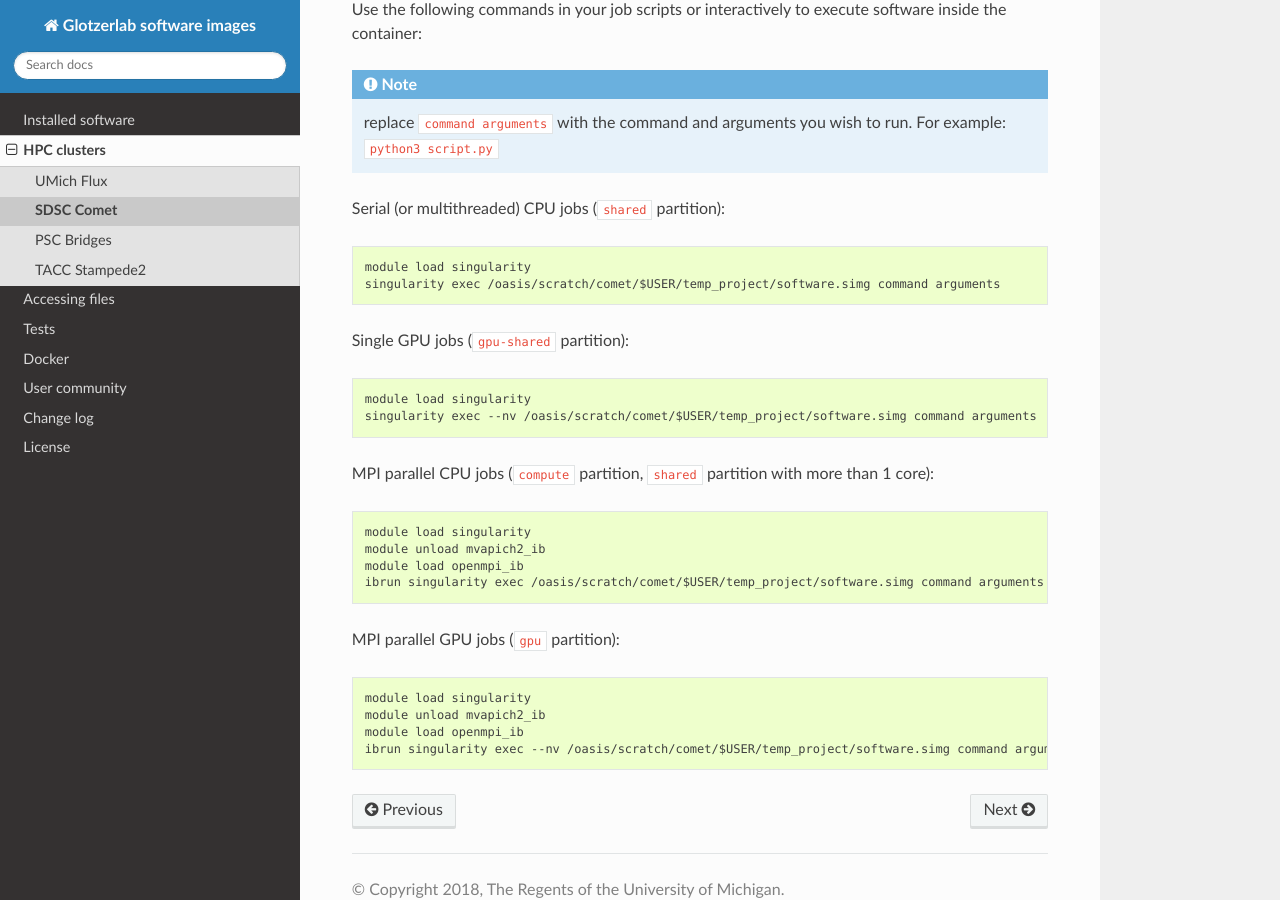
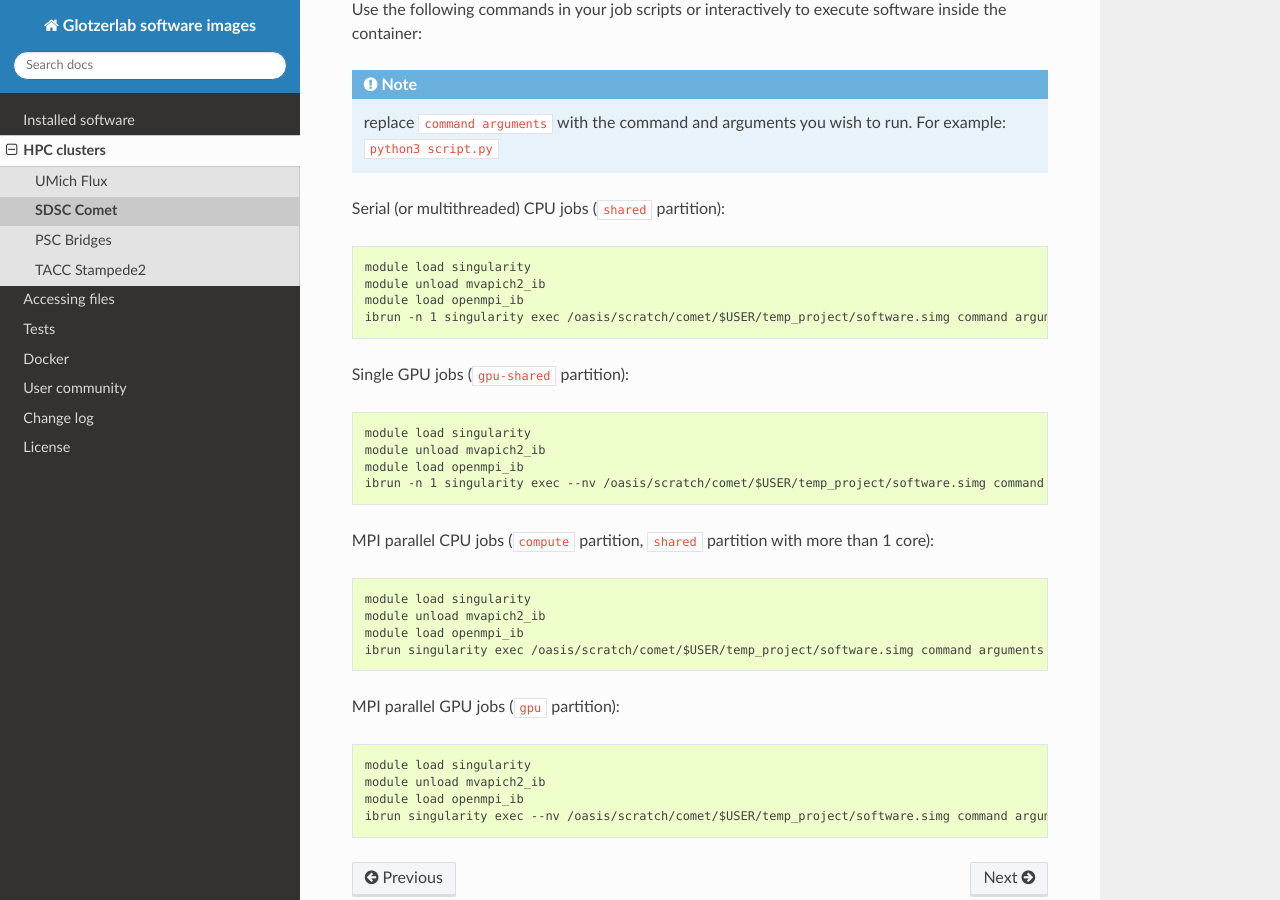
Before and after one commit to glotzerlab/software, a Sphinx documentation site: the page built from doc/clusters/comet.rst, in a window 1280 px wide and 900 px high, scrolled down 514 px. Built offline with Sphinx 7.4.7 and the Read the Docs theme 2.0.0, drawn with Linux system fonts in a browser that asks for light colours.

Commit message:
Update comet docs

```diff
--- a/doc/clusters/comet.rst
+++ b/doc/clusters/comet.rst
@@ -25,12 +25,16 @@ Use the following commands in your job scripts or interactively to execute softw
 Serial (or multithreaded) CPU jobs (``shared`` partition)::
 
     module load singularity
-    singularity exec /oasis/scratch/comet/$USER/temp_project/software.simg command arguments
+    module unload mvapich2_ib
+    module load openmpi_ib
+    ibrun -n 1 singularity exec /oasis/scratch/comet/$USER/temp_project/software.simg command arguments
 
 Single GPU jobs (``gpu-shared`` partition)::
 
     module load singularity
-    singularity exec --nv /oasis/scratch/comet/$USER/temp_project/software.simg command arguments
+    module unload mvapich2_ib
+    module load openmpi_ib
+    ibrun -n 1 singularity exec --nv /oasis/scratch/comet/$USER/temp_project/software.simg command arguments
 
 MPI parallel CPU jobs (``compute`` partition, ``shared`` partition with more than 1 core)::
 
```
Also changed, not shown: 2 other files.
